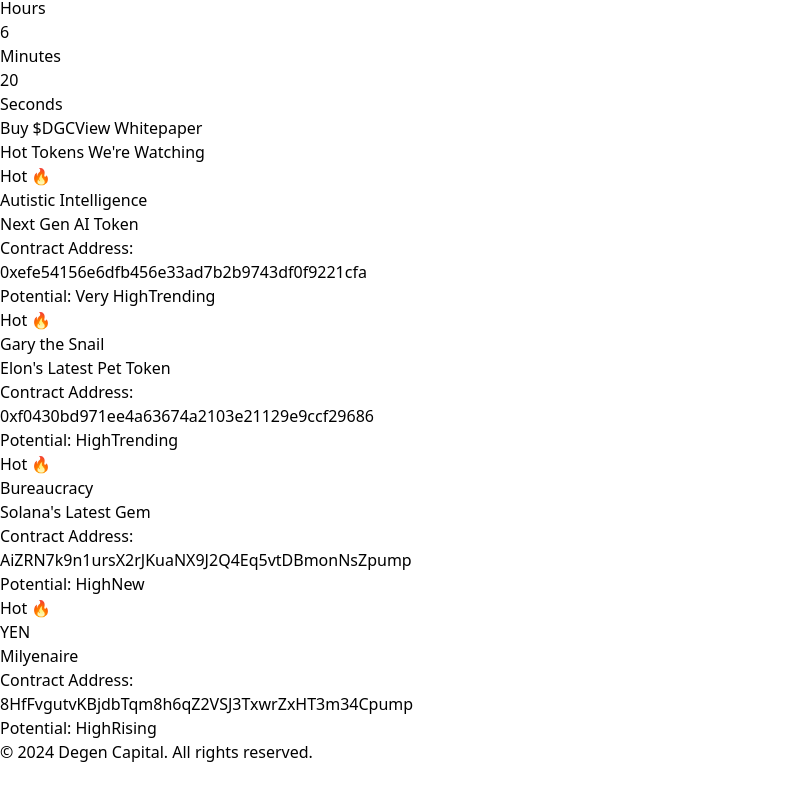
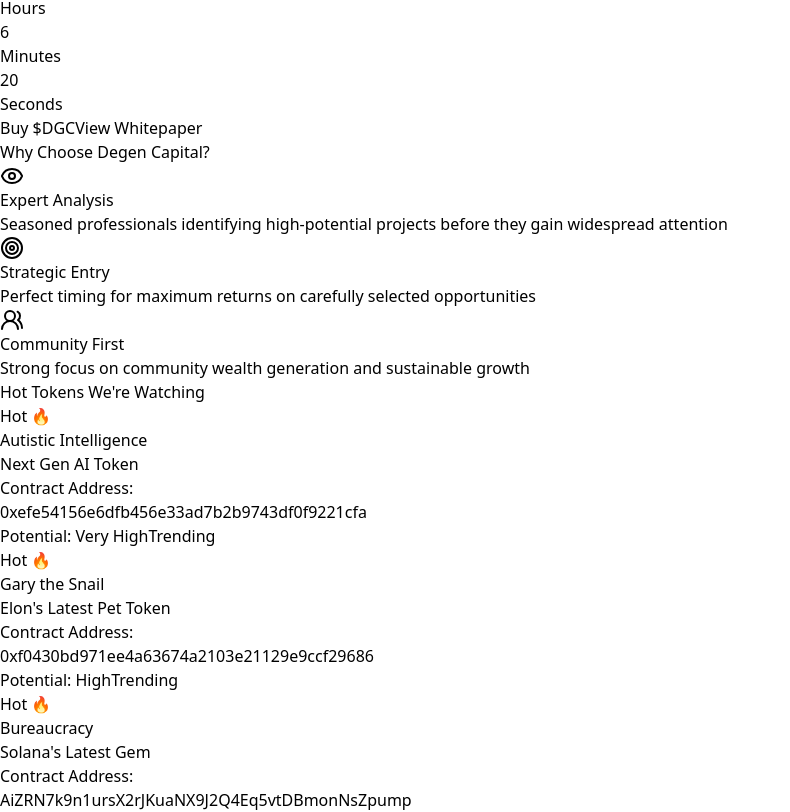
Before and after one commit to AutisticIntelligence1/degen-capital, a Next.js app: page / in a window 1280 px wide. Shown: the part 4036-4848 px from the top of the page, without its empty margins (0-790 px from the left). Before the commit the page ends 4800 px from the top, so only its background shows below. Built offline with nearby package versions, Linux system fonts and the light colour scheme.

Commit message:
Initial commit

```diff
--- a/src/app/page.tsx
+++ b/src/app/page.tsx
@@ -1,7 +1,7 @@
 "use client";
 
 import React, {useState, useEffect} from 'react';
-import {Gem, Lock, Users, Eye, Users2, Target} from 'lucide-react';
+import {Eye, Target, Users2} from 'lucide-react';
 
 const DegenCapital = () => {
   const [timeLeft, setTimeLeft] = useState({
@@ -66,7 +66,6 @@
             <path strokeLinecap="round" strokeLinejoin="round" strokeWidth={2} d="M5 10l7-7m0 0l7 7m-7-7v18"/>
           </svg>
         </button>
-
         <header className="relative overflow-hidden">
           <div className="absolute inset-0">
             <div className="absolute inset-0 bg-gradient-to-br from-green-900/30 to-emerald-900/30 z-10"></div>
@@ -104,7 +103,6 @@
               </div>
             </div>
           </nav>
-
           <div className="relative container mx-auto px-6 pt-20 pb-24 text-center">
             <h1 className="text-6xl font-bold mb-6 bg-gradient-to-r from-green-400 to-emerald-500 bg-clip-text text-transparent">
               Expert-Led Investment Community
@@ -142,11 +140,39 @@
             </div>
           </div>
         </header>
+
+        <section className="py-16">
+          <div className="container mx-auto px-6">
+            <h2 className="text-3xl font-bold text-center mb-12 text-green-400">Why Choose Degen Capital?</h2>
+            <div className="grid md:grid-cols-3 gap-8">
+              <div
+                  className="p-6 rounded-xl bg-gray-800 border border-green-500/20 hover:border-green-500/40 transition-colors">
+                <Eye className="h-12 w-12 text-green-400 mb-4"/>
+                <h3 className="text-xl font-bold mb-4">Expert Analysis</h3>
+                <p className="text-gray-400">Seasoned professionals identifying high-potential projects before they gain
+                  widespread attention</p>
+              </div>
+              <div
+                  className="p-6 rounded-xl bg-gray-800 border border-green-500/20 hover:border-green-500/40 transition-colors">
+                <Target className="h-12 w-12 text-green-400 mb-4"/>
+                <h3 className="text-xl font-bold mb-4">Strategic Entry</h3>
+                <p className="text-gray-400">Perfect timing for maximum returns on carefully selected opportunities</p>
+              </div>
+              <div
+                  className="p-6 rounded-xl bg-gray-800 border border-green-500/20 hover:border-green-500/40 transition-colors">
+                <Users2 className="h-12 w-12 text-green-400 mb-4"/>
+                <h3 className="text-xl font-bold mb-4">Community First</h3>
+                <p className="text-gray-400">Strong focus on community wealth generation and sustainable growth</p>
+              </div>
+            </div>
+          </div>
+        </section>
         <section className="py-16">
           <div className="container mx-auto px-6">
             <h2 className="text-3xl font-bold text-center mb-12 text-green-400">Hot Tokens We&apos;re Watching</h2>
             <div className="grid md:grid-cols-4 gap-6">
-              <div className="p-6 rounded-xl bg-gray-800 border border-green-500/20 hover:border-green-500/40 transition-colors relative overflow-hidden">
+              <div
+                  className="p-6 rounded-xl bg-gray-800 border border-green-500/20 hover:border-green-500/40 transition-colors relative overflow-hidden">
                 <div className="absolute top-2 right-2 bg-green-500/20 text-green-400 px-2 py-1 rounded-full text-sm">
                   Hot 🔥
                 </div>
@@ -166,7 +192,8 @@
                 </div>
               </div>
 
-              <div className="p-6 rounded-xl bg-gray-800 border border-green-500/20 hover:border-green-500/40 transition-colors relative overflow-hidden">
+              <div
+                  className="p-6 rounded-xl bg-gray-800 border border-green-500/20 hover:border-green-500/40 transition-colors relative overflow-hidden">
                 <div className="absolute top-2 right-2 bg-green-500/20 text-green-400 px-2 py-1 rounded-full text-sm">
                   Hot 🔥
                 </div>
@@ -185,7 +212,6 @@
                   <span className="bg-green-500/20 text-green-400 px-2 py-1 rounded-full text-sm">Trending</span>
                 </div>
               </div>
-
               <div className="p-6 rounded-xl bg-gray-800 border border-green-500/20 hover:border-green-500/40 transition-colors relative overflow-hidden">
                 <div className="absolute top-2 right-2 bg-green-500/20 text-green-400 px-2 py-1 rounded-full text-sm">
                   Hot 🔥
@@ -211,7 +237,7 @@
                   Hot 🔥
                 </div>
                 <h3 className="text-xl font-bold text-green-400 mb-4">YEN</h3>
-                <p className="text-sm text-gray-400 mb-4">Milyenaire</p>
+                <p className="text-sm text-gray-400 mb-4">Next Potential Moon</p>
                 <div className="space-y-2">
                   <div className="flex justify-between items-center">
                     <span className="text-gray-400">Contract Address:</span>
```
